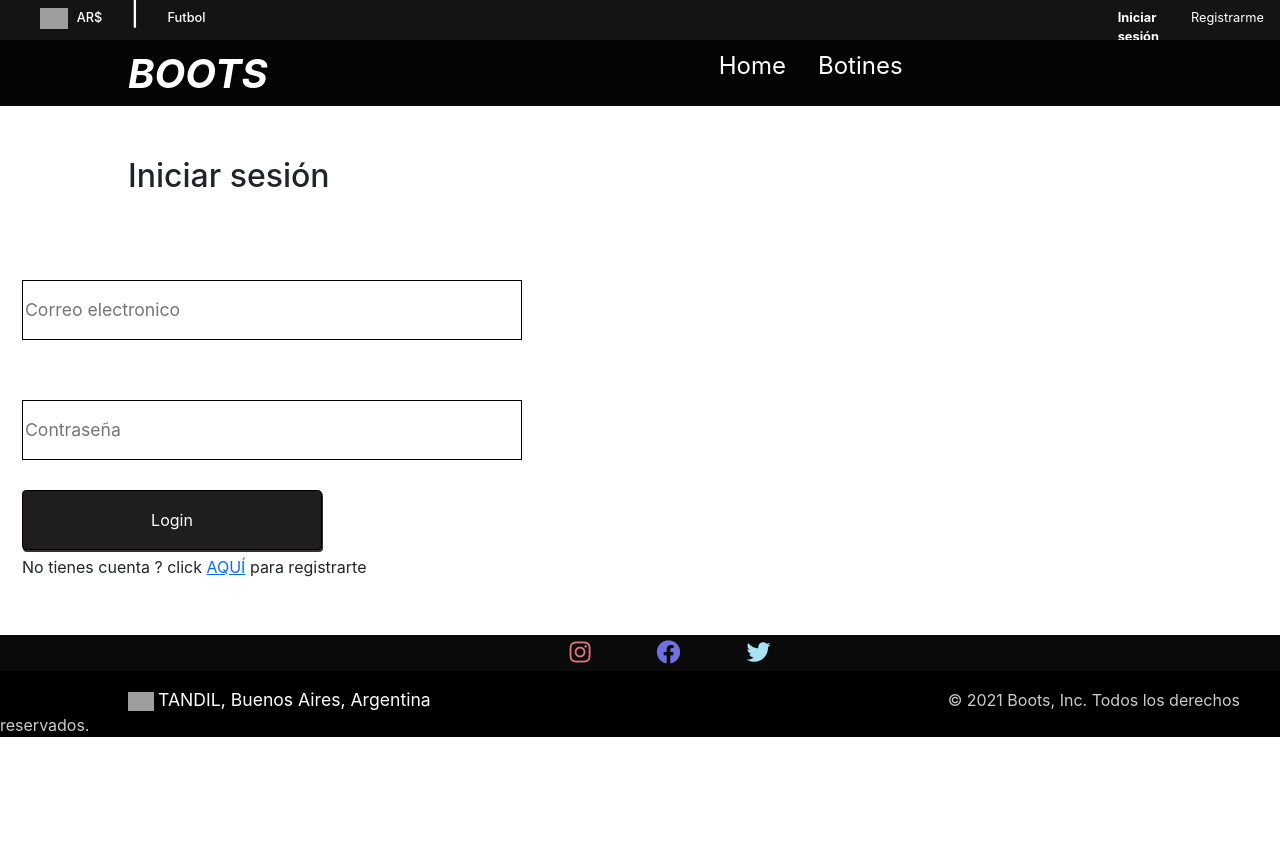
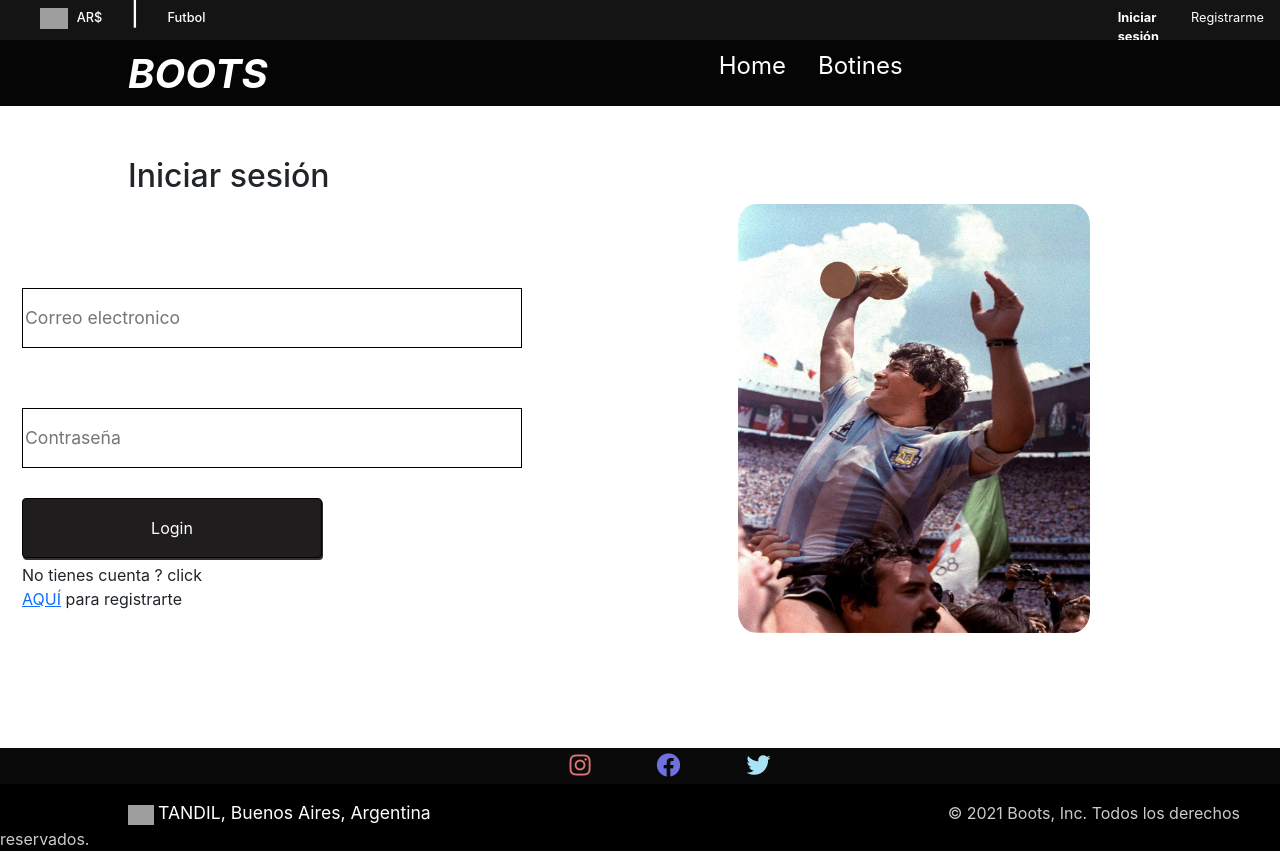
Before and after one commit to valentincharlone/TPE-Venta-de-botines, a PHP site: page /login in a window 1280 px wide. Before the commit the page ends 737 px from the top, so only its background shows below. Run offline with PHP 8.4, Linux system fonts and the light colour scheme; some libraries are stand-ins or nearby versions; grey boxes are pictures that could not be loaded.

Commit message:
se agrego fotos a ingresar y registrarme

```diff
--- a/css/styles.css
+++ b/css/styles.css
@@ -328,7 +328,7 @@ FOTOS HOME
 
 } */
 .img1, .img2, .img3, .img4 {
-    width: 100%;
+    width: 50%;
     height:70%;
 }
 .boton {
@@ -430,6 +430,7 @@ form input {
    transition: X(3px);
 }
 .sumbit:active {
+    background-color: black;
     transform: translateY(10px);
 }
 .noCuenta {
@@ -438,3 +439,17 @@ form input {
 #email, #password {
     margin-top: 60px;
 }
+.contenedorIngresar {
+display: flex;
+}
+.img-diego {
+width: 65%;
+height: 85%;
+border-radius:5%;
+}
+.img-messi {
+width: 100%;
+margin-left: -300px;
+height:100%;
+border-radius:5%;
+}
--- a/templates/acount/register.tpl
+++ b/templates/acount/register.tpl
@@ -15,6 +15,9 @@
             </form>
         </div>
     </div>
+    <div>
+    <img src="img/messi.jpeg" class="img-messi">
+    </div>
 </div>
 
 
--- a/templates/acount/user.tpl
+++ b/templates/acount/user.tpl
@@ -2,7 +2,7 @@
 {include file='templates/usoComun/nav.tpl'}
 
             <h2 class="h2iniciarSesion">{$titulo}</h2>
-<div>
+<div class="contenedorIngresar">
     <div class="row mt-4 containerUser">
         <div class="col-md-4 ">
             <form class="form-alta" action="access" method="POST">
@@ -14,6 +14,9 @@
         </div>
     </div>
     <h4 class="alert-danger">{$error}</h4>
+    <div>
+    <img src="img/diego.jpg" class="img-diego">
+    </div>
 </div>
 
 
```
Also changed, not shown: templates/slider.tpl (+5 -5 lines), img/diego.jpg (added), img/messi.jpeg (added), img/sponsor.jpg (added).
